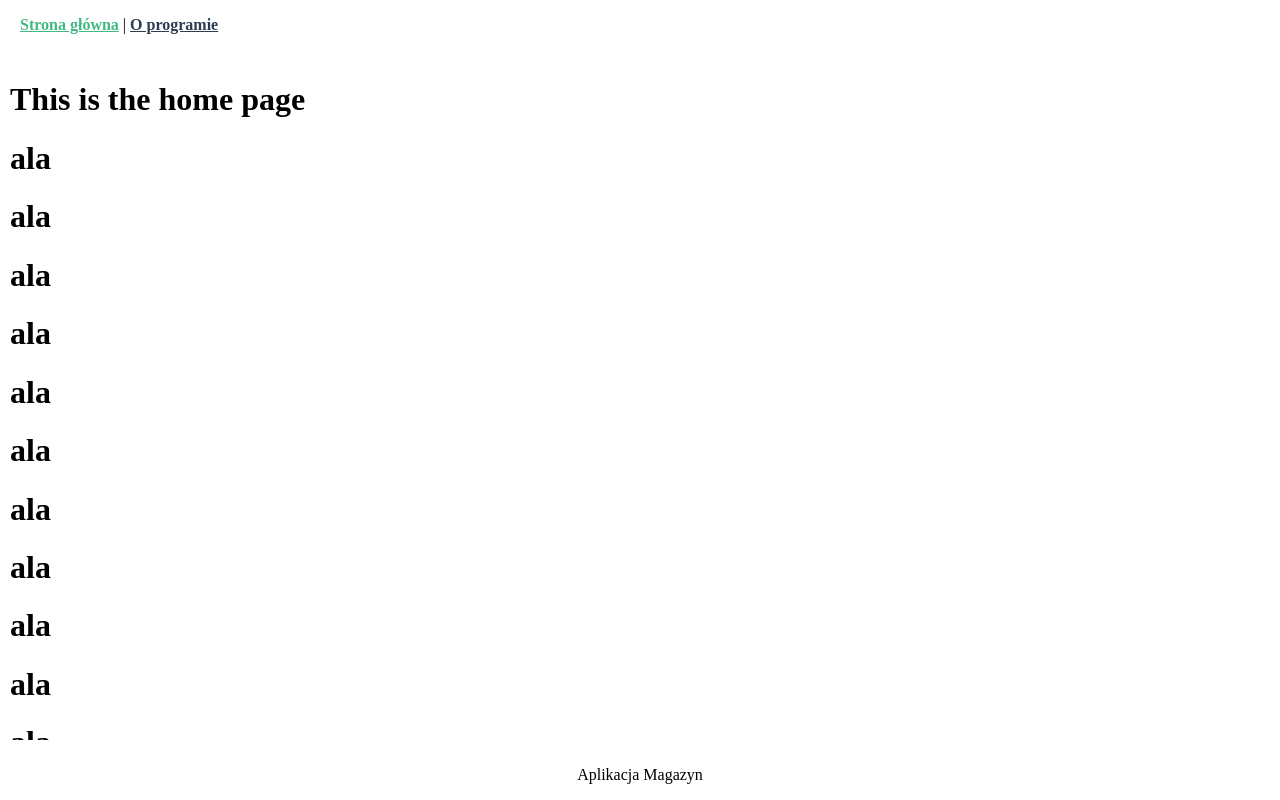
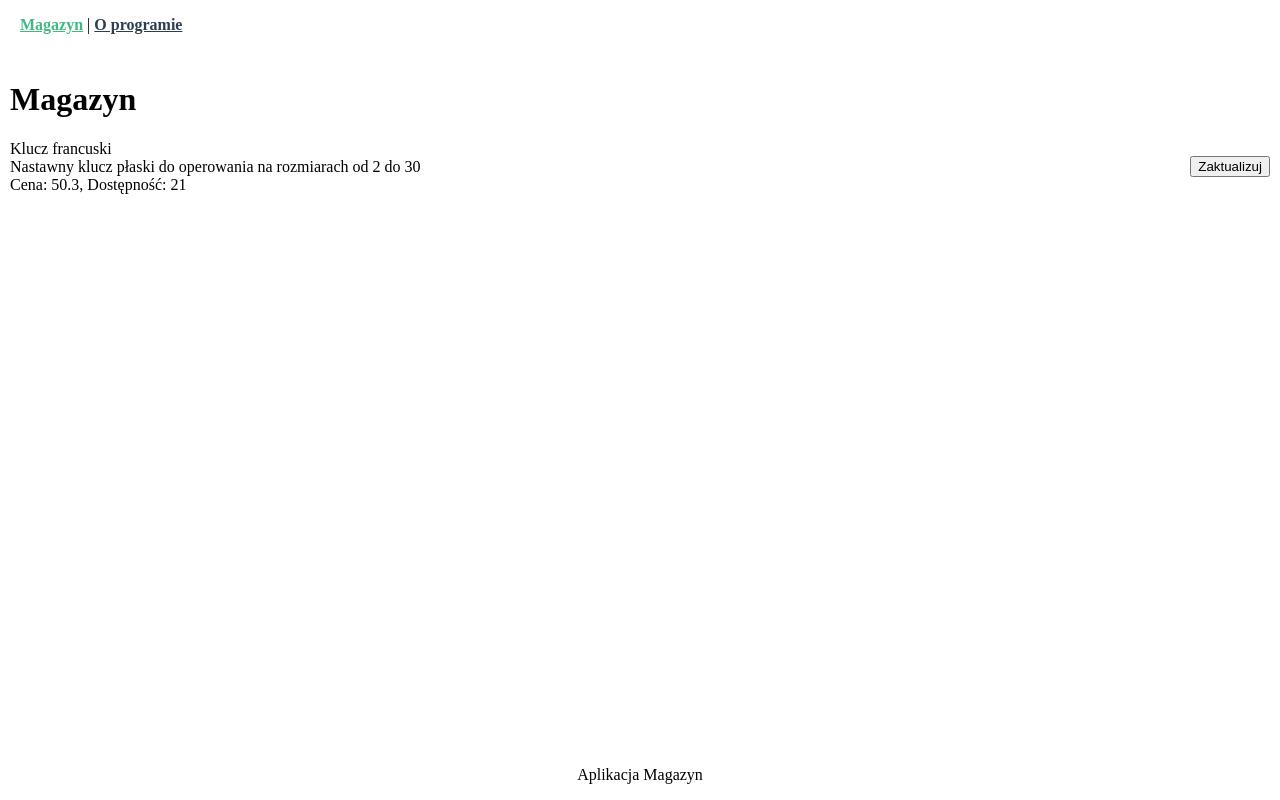
Before and after one commit to aplaline/vuejs-training, a Vue app: page / in a window 1280 px wide. Built offline with nearby package versions, Linux system fonts and the light colour scheme.

Commit message:
Added display of list of products and live editor for products

```diff
--- a/package.json
+++ b/package.json
@@ -19,6 +19,8 @@
     "@vue/cli-service": "^3.0.0-rc.11",
     "@vue/test-utils": "^1.0.0-beta.20",
     "chai": "^4.1.2",
+    "node-sass": "^4.9.2",
+    "sass-loader": "^7.1.0",
     "vue-template-compiler": "^2.5.17"
   }
 }
--- a/src/App.vue
+++ b/src/App.vue
@@ -1,29 +1,34 @@
 <template>
   <div id="app">
-    <nav id="nav">
-      <router-link to="/">Strona główna</router-link> |
+    <nav>
+      <router-link to="/">Magazyn</router-link> |
       <router-link to="/about">O programie</router-link>
     </nav>
-    <main id="main">
+    <main>
       <router-view />
     </main>
-    <footer id="footer">Aplikacja Magazyn</footer>
+    <footer>Aplikacja Magazyn</footer>
   </div>
 </template>
 
 <style>
+* {
+  box-sizing: border-box;
+}
 html, body {
   height: 100%;
   margin: 0;
   padding: 0;
 }
+</style>
 
+<style scoped>
 #app {
   min-height: 100%;
   max-height: 100%;
 
   display: grid;
-  grid-template:
+  grid-template-areas:
     "header"
     "main"
     "footer";
@@ -31,28 +36,28 @@ html, body {
   grid-template-rows: 50px 1fr 50px;
 }
 
-#nav {
+nav {
   margin: auto 20px;
   grid-area: header;
 }
 
-#nav a {
+nav a {
   font-weight: bold;
   color: #2c3e50;
 }
 
-#nav a.router-link-exact-active {
+nav a.router-link-exact-active {
   color: #42b983;
 }
 
-#main {
+main {
   margin: 10px 0 10px 10px;
   padding: 0 10px 0 0;
   overflow: auto;
   grid-area: main;
 }
 
-#footer {
+footer {
   margin: auto;
   grid-area: footer;
 }
--- a/src/views/About.vue
+++ b/src/views/About.vue
@@ -1,5 +1,5 @@
 <template>
   <div class="about">
-    <h1>This is an about page</h1>
+    <h1>O programie</h1>
   </div>
 </template>
--- a/src/views/Home.vue
+++ b/src/views/Home.vue
@@ -1,33 +1,35 @@
 <template>
   <div class="home">
-    <h1>This is the home page</h1>
-    <h1>ala</h1>
-    <h1>ala</h1>
-    <h1>ala</h1>
-    <h1>ala</h1>
-    <h1>ala</h1>
-    <h1>ala</h1>
-    <h1>ala</h1>
-    <h1>ala</h1>
-    <h1>ala</h1>
-    <h1>ala</h1>
-    <h1>ala</h1>
-    <h1>ala</h1>
-    <h1>ala</h1>
-    <h1>ala</h1>
-    <h1>ala</h1>
-    <h1>ala</h1>
-    <h1>ala</h1>
-    <h1>ala</h1>
-    <h1>ala</h1>
-    <h1>ala</h1>
-    <h1>ala</h1>
-    <h1>ala</h1>
-    <h1>ala</h1>
-    <h1>ala</h1>
-    <h1>ala</h1>
-    <h1>ala</h1>
-    <h1>ala</h1>
+    <h1>Magazyn</h1>
+    <article v-for="item in items" :key="item.id">
+      <header>{{ item.name }}</header>
+      <main>{{ item.description }}</main>
+      <footer>Cena: {{ item.price }}, Dostępność: {{ item.availability }}</footer>
+      <aside>
+        <button v-on:click="update(item)">Zaktualizuj</button>
+      </aside>
+    </article>
+
+    <dialog v-if="product !== null" ref="editor">
+      <h2>Edytor stanu magazynowego</h2>
+      <div class="field">
+        <label>Nazwa</label>
+        <input v-model="product.name">
+      </div>
+      <div class="field">
+        <label>Opis</label>
+        <textarea v-model="product.description"></textarea>
+      </div>
+      <div class="field">
+        <label>Cena</label>
+        <input type="number" v-model="product.price">
+      </div>
+      <div class="field">
+        <label>Dostępność</label>
+        <input type="number" v-model="product.availability">
+      </div>
+      <button v-on:click="closeDialog">Close</button>
+    </dialog>
   </div>
 </template>
 
@@ -35,6 +37,81 @@
 export default {
   name: 'home',
   components: {
+  },
+  data () {
+    return {
+      product: null,
+      items: [ {
+        id: 1,
+        name: 'Klucz francuski',
+        description: 'Nastawny klucz płaski do operowania na rozmiarach od 2 do 30',
+        price: 50.3,
+        availability: 21,
+      } ]
+    }
+  },
+  methods: {
+    update (item) {
+      this.product = item
+      this.$nextTick(() => this.$refs.editor.showModal())
+    },
+    closeDialog () {
+      this.$refs.editor.close()
+    }
   }
 }
 </script>
+
+<style lang="scss" scoped>
+article {
+  display: grid;
+  grid-template-areas:
+    "header actions"
+    "main actions"
+    "footer actions";
+  grid-template-columns: 1fr;
+
+  header {
+    grid-area: header;
+  }
+
+  main {
+    grid-area: main;
+  }
+
+  footer {
+    grid-area: footer;
+  }
+
+  aside {
+    grid-area: actions;
+    margin: auto;
+  }
+}
+
+
+
+.field {
+  margin: 5px;
+
+  label {
+    font-family: Arial, Helvetica, sans-serif;
+    margin: 2px 5px 0 0;
+    display: inline-block;
+    width: 90px;
+    text-align: right;
+  }
+
+  input, textarea {
+    font-family: Arial, Helvetica, sans-serif;
+    vertical-align: top;
+    width: 300px;
+    padding: 1px;
+    margin: 0;
+  }
+
+  textarea {
+    height: 8em;
+  }
+}
+</style>
```
Also changed, not shown: 1 other file (tests, documents, lock files or other folders).
